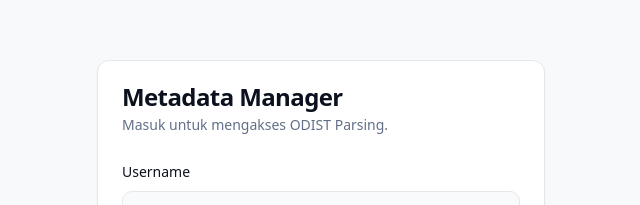
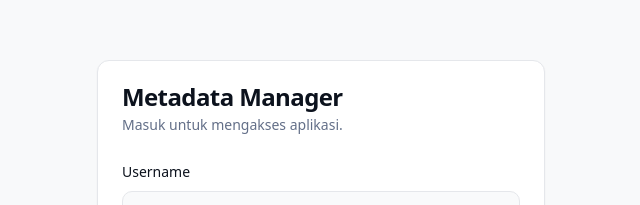
Before and after one commit to bari-data-dev/Fastapi-React-Metadata-and-Pipeline-Manager-Web-App-Project, a React (Vite) app in the folder frontend/: page /login in a window 1280 px wide. Shown: the part 170-375 px from the top of the page, without its empty margins (319-959 px from the left). Built offline with nearby package versions, Linux system fonts and the light colour scheme.

Commit message:
fix: open home with collapsed sidebar after login

```diff
--- a/frontend/src/pages/LoginPage.tsx
+++ b/frontend/src/pages/LoginPage.tsx
@@ -6,6 +6,7 @@ import { Card, CardContent, CardDescription, CardHeader, CardTitle } from "@/com
 import { Input } from "@/components/ui/input";
 import { Label } from "@/components/ui/label";
 
+const SIDEBAR_STORAGE_KEY = "metadata_app_sidebar_open";
 
 export default function LoginPage() {
   const { user, login } = useAuth();
@@ -15,7 +16,7 @@ export default function LoginPage() {
   const [error, setError] = useState("");
   const [submitting, setSubmitting] = useState(false);
 
-  if (user) return <Navigate to="/metadata/odists-parsing" replace />;
+  if (user) return <Navigate to="/" replace />;
 
   const handleSubmit = async (event: FormEvent) => {
     event.preventDefault();
@@ -23,7 +24,8 @@ export default function LoginPage() {
     setSubmitting(true);
     try {
       await login(username, password);
-      navigate("/metadata/odists-parsing", { replace: true });
+      localStorage.setItem(SIDEBAR_STORAGE_KEY, "false");
+      navigate("/", { replace: true });
     } catch (err) {
       setError(err instanceof Error ? err.message : "Login gagal");
     } finally {
@@ -36,7 +38,7 @@ export default function LoginPage() {
       <Card className="w-full max-w-md">
         <CardHeader>
           <CardTitle>Metadata Manager</CardTitle>
-          <CardDescription>Masuk untuk mengakses ODIST Parsing.</CardDescription>
+          <CardDescription>Masuk untuk mengakses aplikasi.</CardDescription>
         </CardHeader>
         <CardContent>
           <form onSubmit={handleSubmit} className="space-y-4">
```
